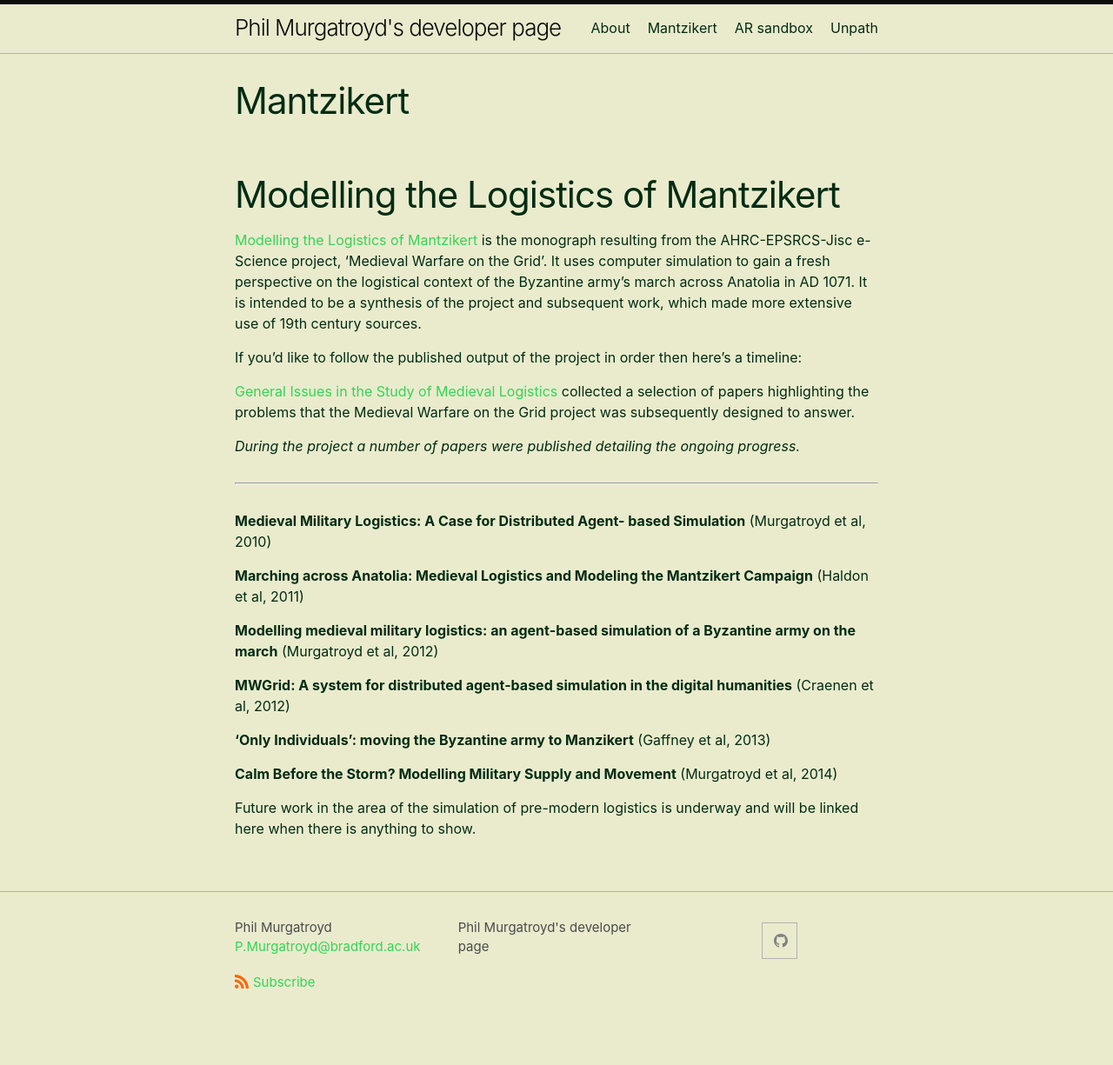
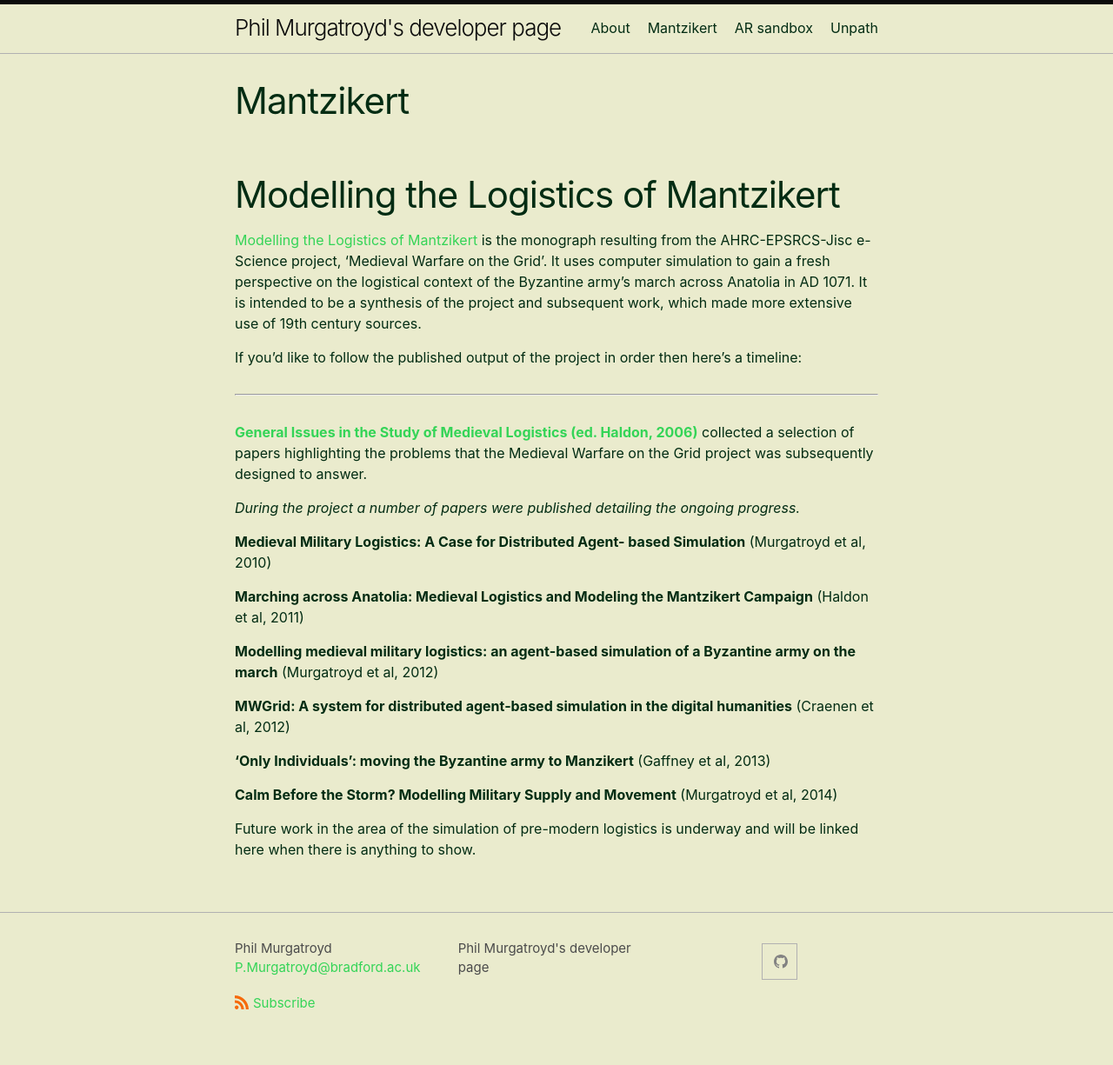
Before and after one commit to ELFdev001/ELFdev001.github.io, a Jekyll site: the page built from mantzikert.markdown, in a window 1280 px wide. Shown: the whole page at 87% size. Built offline with Jekyll 4.4.1, drawn with Linux system fonts in a browser that asks for light colours; before the commit the page ends 1201 px from its top, so only the background shows below that.

Commit message:
More format fiddling

```diff
--- a/mantzikert.markdown
+++ b/mantzikert.markdown
@@ -9,10 +9,11 @@ permalink: /mantzikert/
 
 If you'd like to follow the published output of the project in order then here's a timeline:
 
-[General Issues in the Study of Medieval Logistics](https://brill.com/edcollbook/title/12491) collected a selection of papers highlighting the problems that the Medieval Warfare on the Grid project was subsequently designed to answer.
+<hr />
+
+<strong>[General Issues in the Study of Medieval Logistics (ed. Haldon, 2006)](https://brill.com/edcollbook/title/12491)</strong> collected a selection of papers highlighting the problems that the Medieval Warfare on the Grid project was subsequently designed to answer.
 
 <em>During the project a number of papers were published detailing the ongoing progress. </em>
-<hr />
 
 <strong>Medieval Military Logistics: A Case for Distributed Agent- based Simulation</strong> (Murgatroyd et al, 2010)
 
```
